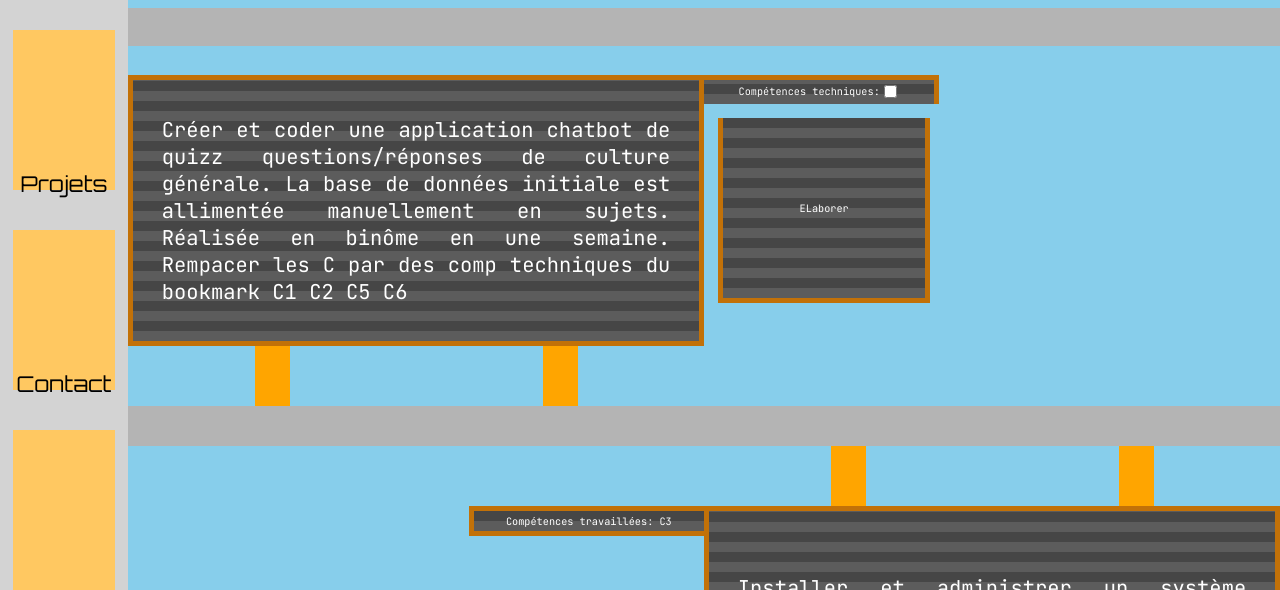
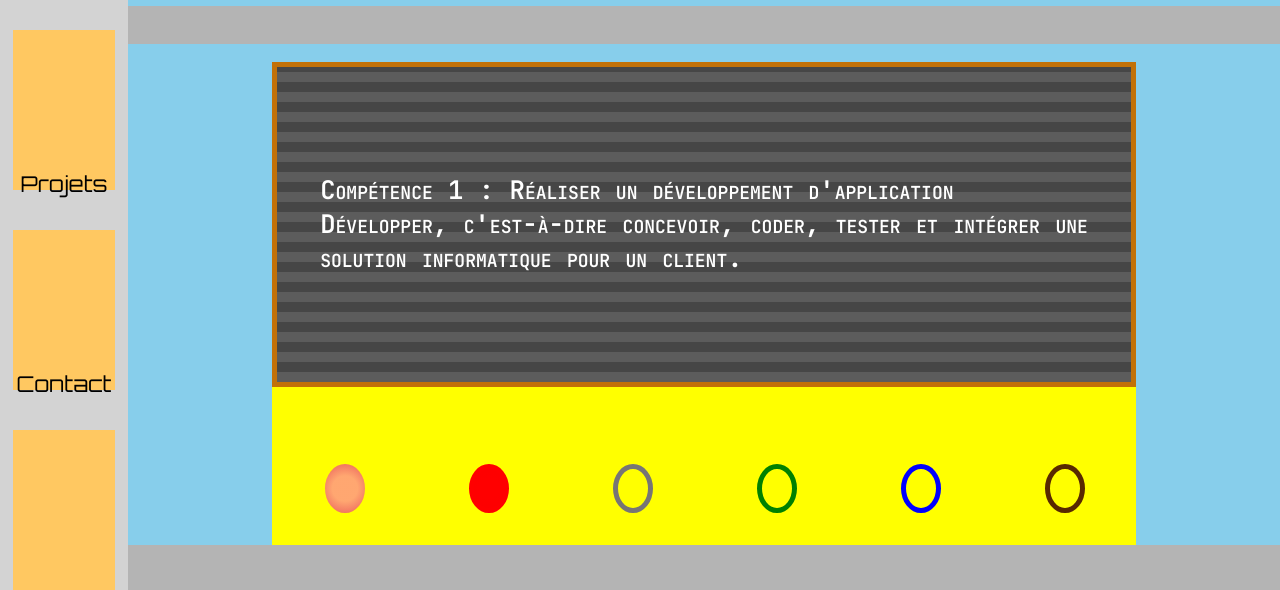
Before and after one commit to ferreirw/Portfolio, a plain HTML site: page Projets.html in a window 1280 px wide. Shown: the part 210-800 px from the top of the page. Drawn offline with Linux system fonts and the light colour scheme.

Commit message:
reviens a la normal pls

```diff
--- a/Portfolio.css
+++ b/Portfolio.css
@@ -300,14 +300,10 @@ footer{
 }
 
 
-/*
-=====================================
-PROJET
-=====================================
-*/
+/*projets*/
 
 .Bproject{
-    height: 250vh;
+    height: 300vh;
     max-height: 200vw;
     color: radial;
 }
@@ -324,19 +320,193 @@ PROJET
     width: 100%;
 }
 
-/*Descriptions*/
+/*Compétences nationales*/
+mur{
+    display: grid;
+    grid-template-rows: 70% 30%;
+    grid-template-columns: repeat(6,1fr);
+    margin-top: 2%;
+    background-color: yellow;
+    grid-column:2 ;
+    grid-row-start:1;
+    grid-row-end:3;
+    height: 100%;
+}
+
+.CGdesc p{
+    display: none;
+    text-align: justify;
+    font-size: 2vw;
+    font-weight: 600;
+    font-variant: small-caps;
+}
+
+
+input{
+    align-self: center;
+    justify-self: center;
+    appearance: none;
+    cursor: pointer;
+    height: 33%;
+    width: 28%;
+    border-radius: 50%;
+}
+
+input:checked {
+    cursor: default;
+}
+
+#Bc1{
+    background: radial-gradient(
+        circle at center,
+        rgb(233, 89, 89) 40%,
+        rgba(252, 98, 98, 0.788) 100%
+    );
+    border:thick solid rgb(252, 98, 98, 0.788);
+}
+
+#Bc1:checked{
+    background: radial-gradient(
+        circle at center,
+        rgba(255, 143, 143, 0.788) 40%,
+        rgb(233, 89, 89) 100%
+    );
+    border: none;
+}
+
+#Bc1:checked ~ .CGdesc .Tc1{
+    display: block;
+
+}
+
+#Bc2{
+    background: radial-gradient(
+        circle at center,
+        red 40%,
+        rgb(253, 0, 0) 100%
+    );
+    border:thick solid red;
+}
+
+#Bc2:checked{
+    background: radial-gradient(
+        circle at center,
+         rgb(243, 102, 102) 40%,
+        rgb(253, 0, 0) 100%
+    );
+    border: none;
+}
+
+#Bc2:checked ~ .CGdesc .Tc2{
+    display: block;
+}
+
+#Bc3{
+    background: radial-gradient(
+        circle at center,
+        rgb(150, 145, 145) 100%
+    );
+    border:thick solid rgb(119, 117, 117);
+}
+
+#Bc3:checked{
+    background: radial-gradient(
+        circle at center,
+         rgb(255, 255, 255) 40%,
+        rgb(136, 135, 135) 100%
+    );
+    border: none;
+}
+
+#Bc3:checked ~ .CGdesc .Tc3{
+    display: block;
+}
+
+#Bc4{
+    background: radial-gradient(
+        circle at center,
+        rgb(0, 141, 0) 100%
+    );
+    border:thick solid green;
+}
+
+#Bc4:checked{
+    background: radial-gradient(
+        circle at center,
+         rgb(0, 255, 0) 40%,
+       rgb(0, 141, 0) 100%
+    );
+    border: none;
+}
+
+#Bc4:checked ~ .CGdesc .Tc4{
+    display: block;
+}
+
+#Bc5{
+    background: radial-gradient(
+        circle at center,
+        rgb(67, 67, 248) 100%
+    );
+    border:thick solid blue;
+}
+
+#Bc5:checked{
+    background: radial-gradient(
+        circle at center,
+         rgb(145, 145, 255) 40%,
+       rgb(67, 67, 248) 100%
+    );
+    border: none;
+}
+
+#Bc5:checked ~ .CGdesc .Tc5{
+    display: block;
+}
+
+#Bc6{
+    background: radial-gradient(
+        circle at center,
+        rgb(121, 56, 0) 100%
+    );
+    border:thick solid rgb(88,41,0);
+}
+
+#Bc6:checked{
+    background: radial-gradient(
+        circle at center,
+         rgb(219, 108, 10) 40%,
+       rgb(121, 56, 0) 100%
+    );
+    border: none;
+}
+
+#Bc6:checked ~ .CGdesc .Tc6{
+    display: block;
+}
+
+.Pcontent > :nth-child(2) sol{
+    grid-column-start:1 ;
+    grid-column-end: 7 ;
+}
+
+/*Autres descriptions*/
 
 .Pcontent > *:not(:first-child){
     display: grid;
     grid-auto-flow: row;
-    grid-template-rows: 30% 45% 15% 10%;
+    grid-template-rows: 75% 15% 10%;
     grid-template-columns: repeat(4,1fr);
 }
 
+.Pcontent > :nth-child(2){
+    height: 70vh;
+    grid-template-rows: 65% 25% 10%;
+    grid-template-columns: 12.5% 75% 12.5%;
+}
 
 .Pcontent > *:not(:first-child) div{
-    grid-row-start: 1;
-    grid-row-end:3;
+    grid-row: 1;
     grid-column-start: 1;
     grid-column-end: 3;
     margin-top: 5%;
@@ -359,72 +529,67 @@ PROJET
     font-family: "JetBrains Mono", monospace;
 }
 
+
+.Pcontent > :nth-child(2) div{
+    grid-column-start:1 ;
+    grid-column-end: 7 ;
+    grid-row: 1;
+    max-width: 100%;
+    height: 100%;
+    margin-top: 0;
+}
+
 .Pcontent >:nth-child(3),
 .Pcontent >:nth-child(5){
     display: grid;
     grid-auto-flow: row;
-    grid-template-rows: 15% 25% 50% 10%;
+    grid-template-rows: 15% 75% 10%;
     grid-template-columns: 25% 25% 25% 25%;
 }
 
 .Pcontent >:nth-child(3) div,
 .Pcontent >:nth-child(5) div{
-    grid-row-start: 2;
-    grid-row-end: 4;
+    grid-row: 2;
     grid-column-start: 3;
     grid-column-end: 5;
     margin-top: 0;
     margin-bottom: 5%;
 }
-.Pcontent > :nth-child(2) .compTech,
-.Pcontent >:nth-child(4) .compTech{
+
+.Pcontent >:nth-child(4) .ExtendComp,
+.Pcontent >:nth-child(6) .ExtendComp{
     grid-row: 1;
     grid-column:3;
     margin-top: 10%;
     margin-bottom: 0;
     border-left: 0;
-    border-bottom: 0;
-    width: 70%;
-    height: 20%;
+    width: 33%;
+    height: 60%;
     justify-self: left;
-    font-size: 0.8vw;
+    align-self:center;
+    font-size: 1.3vw;
     text-align: center;
 }
 
 
-.Pcontent >:nth-child(3) .compTech,
-.Pcontent >:nth-child(5) .compTech{
+.Pcontent >:nth-child(3) .ExtendComp,
+.Pcontent >:nth-child(5) .ExtendComp{
     grid-row: 2;
     grid-column:2;
-    width: 70%;
-    height: 20%;
+    margin-top: 0;
+    margin-bottom: 10%;
+    width: 33%;
+    height: 60%;
     justify-self: right;
-    align-self:top;
-    font-size: 0.8vw;
+    align-self:center;
+    font-size: 1.3vw;
     text-align: center;
     border-right: 0;
 }
 
-.Pcontent > :nth-child(2) .extendComp,
-.Pcontent >:nth-child(4) .extendComp{
-    grid-row-start: 1;
-    grid-row-end: 3;
-    grid-column:3;
-    margin-top: 25%;
-    margin-left: 5%;
-    margin-bottom: 0;
-    border-top: 0;
-    width: 60%;
-    height: 60%;
-    justify-self:left;
-    align-self:space-between;
-    font-size: 0.8vw;
-    text-align: center;
-}
-
 .Bproject poteaux{
     height: 100%;
-    grid-row:3;
+    grid-row:2;
     justify-self: center;
 }
 
@@ -441,7 +606,7 @@ PROJET
 }
 
 .Pcontent >:not(:first-child) sol {
-    grid-row: 4;
+    grid-row: 3;
     grid-column-start:1;
     grid-column-end:last;
     height: 100%;
--- a/Projets.html
+++ b/Projets.html
@@ -27,7 +27,7 @@
                 <div class = funnel_part>
                     <funnel></funnel>
                     <div class="conveyer_part">
-                        <marquee scrollamount = "20">
+                        <marquee scrollamount = "18">
                             <h1>Mes projets</h1>
                         </marquee>
                         <conveyer></conveyer>
@@ -36,19 +36,64 @@
                 </div>
                 <sol></sol>
             </section>
+
+            <section class="CompNational">
+                <mur>
+                        <input  id="Bc1" type="radio" name="CN" checked>
+                        <input  id="Bc2" type="radio" name="CN">
+                        <input  id="Bc3" type="radio" name="CN">
+                        <input  id="Bc4" type="radio" name="CN">
+                        <input  id="Bc5" type="radio" name="CN">
+                        <input  id="Bc6" type="radio" name="CN">
+                    <div class="CGdesc">
+                        <p class="Tc1">
+                            Compétence 1 : Réaliser un développement d'application
+                            <br>
+                            Développer, c'est-à-dire concevoir, coder, tester et intégrer une solution informatique pour un client.
+                        </p>
+                        <p class="Tc2">
+                            Compétence 2 : Optimiser des applications informatiques
+                            <br>
+                            Proposer des applications informatiques optimisées en fonction de critères spécifiques
+                            : temps d'execution, précision, consommation de ressources...
+                        </p>
+                        <p class="Tc3">
+                            Compétence 3 : Administrer des sytemes informatiques communicants complexes
+                            <br>
+                            Installer, configurer, mettre à disposition, maintenier en conditions opérationnelles des infrastructures,
+                            des services et des réseaux et optimiser le système informatique d'une organisation.
+                        </p>
+                        <p class="Tc4">
+                            Compétence 4 : Gérer des données de l'information
+                            <br>
+                             Concevoir, gérer, administrer et exploiter les données de l'entreprise et
+                             mettre à disposition toutes les informations pour un bon pilotage de l'entreprise.
+                        </p>
+                        <p class="Tc5">
+                            Compétence 5 : Conduire un projet
+                            <br>
+                            Satisfaire les besoins dess utilisateurs au regard de la chaîne de valeur du client,
+                            organiser et piloter un projet informatique avec des méthodes classiques ou agiles.
+                        </p>
+                        <p class="Tc6">
+                            Compétence 6 : Travailler dans une équipe informatique
+                            <br>
+                            Acquérir, développer et exploiter les aptitudes nécessaires pour travailler efficacement dans une équipe informatique.
+                        </p>
+                    </div>
+                </mur>
+                <sol></sol>
+            </section>
+
             <section class="Pjava" id="Java">
-            <div class="compTech">
-                Compétences techniques:
-                <input type="checkbox" id="P1" name="P1">
+            <div class="ExtendComp">
+                Compétences travaillées:
+                C1 C2 C5 C6
             </div>
-            <div class="extendComp">
-                ELaborer
-            </div>
-                </div>
                 <div>
                 Créer et coder une application chatbot de quizz questions/réponses de culture générale.
                 La base de données initiale est allimentée manuellement en sujets.
-                Réalisée en binôme en une semaine. Rempacer les C par des comp techniques du bookmark C1 C2 C5 C6
+                Réalisée en binôme en une semaine.
                 </div>
                 <poteaux class="Pg"></poteaux>
                 <poteaux class="Pd"></poteaux>
@@ -58,9 +103,9 @@
              <section class="Plinux" id="Linux">
                 <poteaux class="Pg"></poteaux>
                 <poteaux class="Pd"></poteaux>
-                <div class="compTech">
+                <div class="ExtendComp">
                     Compétences travaillées:
-                C3
+                C2 C3 C5
             </div>
                 <div>
                 Installer et administrer un système d'exploitation linux sur une machine virtuelle
@@ -72,7 +117,7 @@
              <section class="Ppython" id="Python">
                 <poteaux class="Pg"></poteaux>
                 <poteaux class="Pd"></poteaux>
-                <div class="compTech">
+                <div class="ExtendComp">
                     Compétences travaillées:
                 C1 C5 C6
             </div>
@@ -84,7 +129,7 @@
             </section>
 
              <section class="PSQL" id="SQL">
-                <div class="compTech">
+                <div class="ExtendComp">
                     Compétences travaillées:
                 C3 C4 C5 C6
             </div>
```
